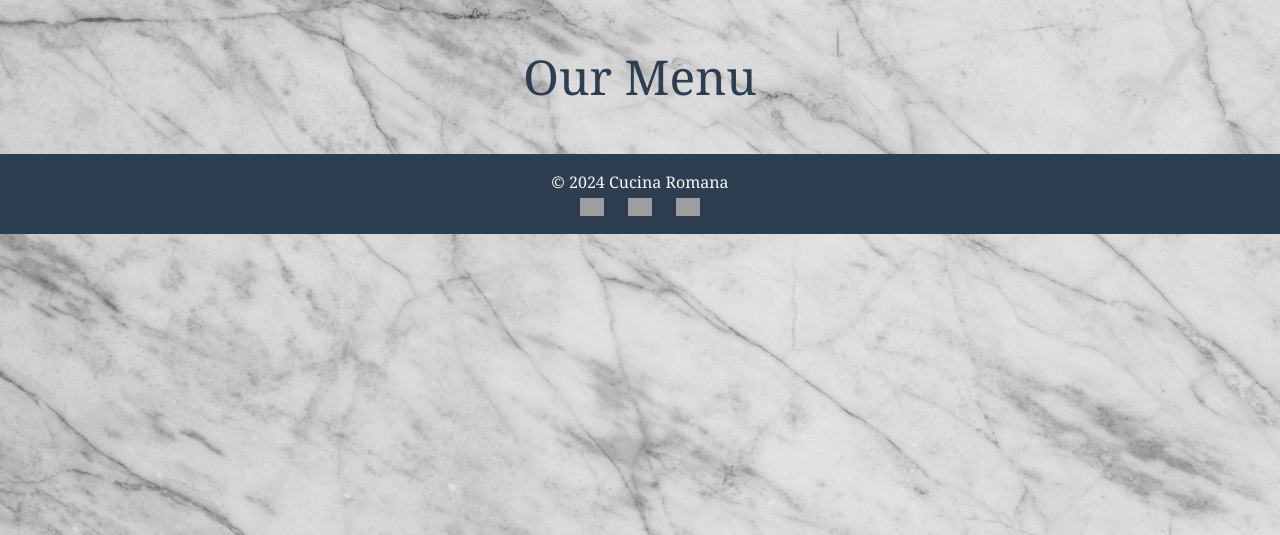
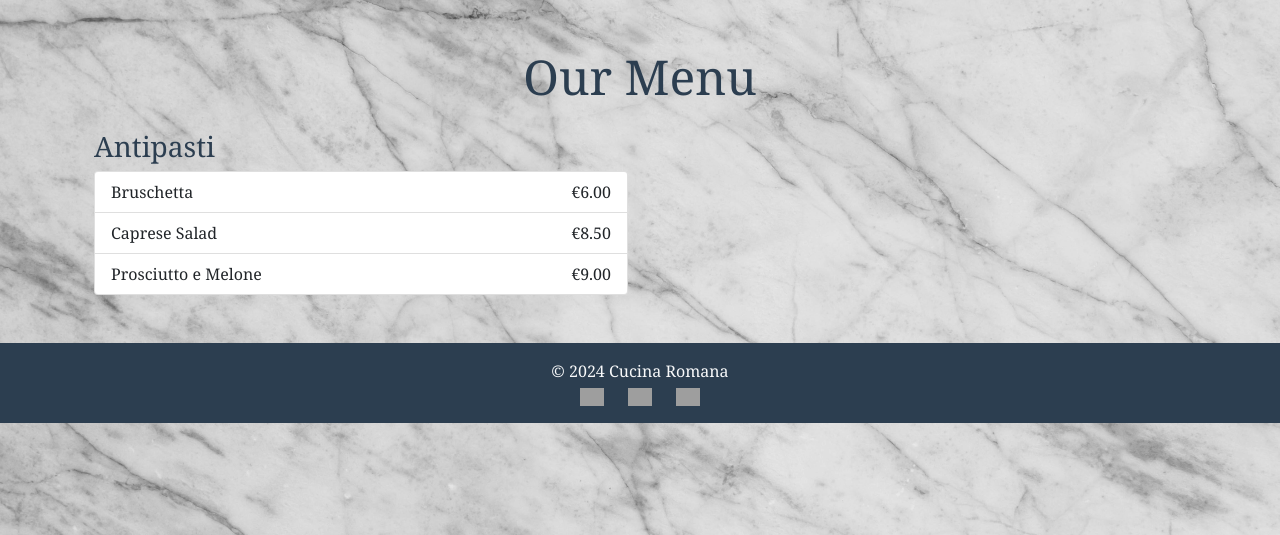
Before and after one commit to Malethrion/Restaurant-booking-system, a Django app: page /menu/ in a window 1280 px wide. Shown: the part 62-597 px from the top of the page. Run offline with Django 4.2, Linux system fonts and the light colour scheme; grey boxes are pictures that could not be loaded.

Commit message:
Add Antipasti section with dishes and prices to menu.html

```diff
--- a/bookings/templates/menu.html
+++ b/bookings/templates/menu.html
@@ -7,6 +7,21 @@ Menu - Cucina Romana
 {% block content %}
 <div class="container mt-5">
     <h2 class="text-center display-5 mb-4">Our Menu</h2>
-
+    <div class="row">
+        <div class="col-md-6">
+            <h3>Antipasti</h3>
+            <ul class="list-group">
+                <li class="list-group-item d-flex justify-content-between align-items-center">
+                    Bruschetta <span>€6.00</span>
+                </li>
+                <li class="list-group-item d-flex justify-content-between align-items-center">
+                    Caprese Salad <span>€8.50</span>
+                </li>
+                <li class="list-group-item d-flex justify-content-between align-items-center">
+                    Prosciutto e Melone <span>€9.00</span>
+                </li>
+            </ul>
+        </div>
+    </div>
 </div>
 {% endblock %}
```
